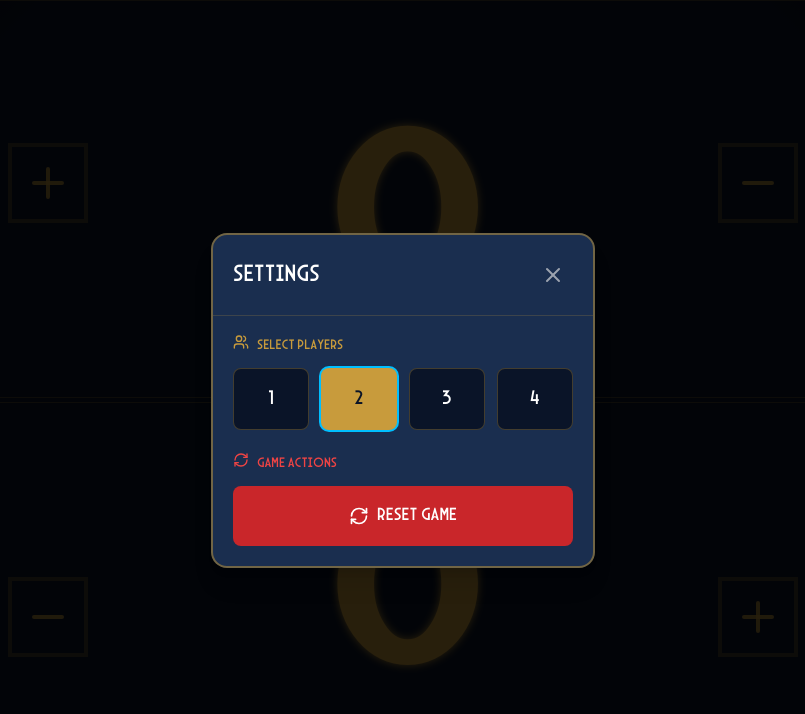
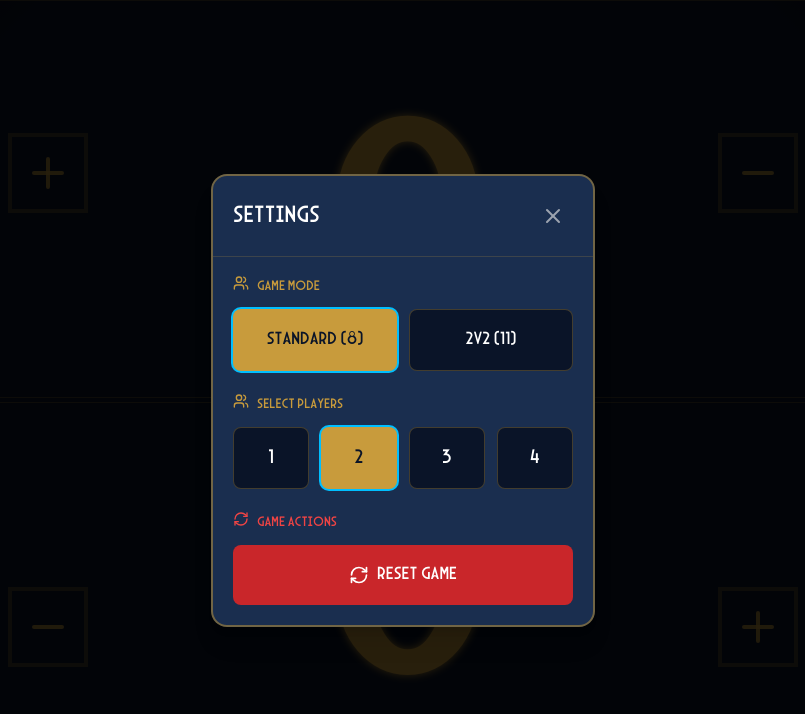
Before and after one commit to MerlinSleeps/runic-counter, a React (Vite) app: page / in a window 1280 px wide. Both pictures are taken after a click on the button 640 px from the left and 400 px from the top of the page. Shown: the top 714 px of the page, without its empty margins (237-1042 px from the left). Built offline with nearby package versions, Linux system fonts and the light colour scheme; a web font is replaced by a local one.

Commit message:
Added 2v2 Mode

```diff
--- a/src/App.tsx
+++ b/src/App.tsx
@@ -69,8 +69,6 @@ export default function App() {
     getFromStorage('runicCounterScores', [0, 0, 0, 0])
   );
 
-  const isGameInWinningState = scores.some(score => score >= 8);
-
   const [showSettings, setShowSettings] = useState<boolean>(false);
 
   const [playerRunes, setPlayerRunes] = useState<string[][]>([[], [], [], []]);
@@ -78,6 +76,14 @@ export default function App() {
   const [showRuneModalFor, setShowRuneModalFor] = useState<number | null>(null);
 
   const [animationDirections, setAnimationDirections] = useState<number[]>([1, 1, 1, 1]);
+
+  const [gameMode, setGameMode] = useState<'standard' | '2v2'>(() =>
+    getFromStorage('runicCounterGameMode', 'standard')
+  );
+
+  const winScore = gameMode === 'standard' ? 8 : 11;
+
+  const isGameInWinningState = scores.some(score => score >= winScore);
 
   useEffect(() => {
     localStorage.setItem('runicCounterPlayerCount', JSON.stringify(playerCount));
@@ -87,12 +93,15 @@ export default function App() {
     localStorage.setItem('runicCounterScores', JSON.stringify(scores));
   }, [scores]);
 
+  useEffect(() => {
+    localStorage.setItem('runicCounterGameMode', JSON.stringify(gameMode));
+  }, [gameMode]);
+
   const handleIncrement = (index: number) => {
     setAnimationDirections(prev => prev.map((dir, i) => (i === index ? 1 : dir)));
 
     setScores(prevScores =>
-      prevScores.map((score, i) => (i === index ? Math.min(11, score + 1) : score))
-    );
+      prevScores.map((score, i) => (i === index ? Math.min(winScore, score + 1) : score)));
   };
 
   const handleDecrement = (index: number) => {
@@ -110,6 +119,21 @@ export default function App() {
 
   const handleSetPlayerCount = (count: number) => {
     setPlayerCount(count);
+    handleResetGame();
+    if (count !== 2) {
+      setGameMode('standard');
+    }
+    setShowSettings(false);
+  };
+
+  const handleSetStandardMode = () => {
+    setGameMode('standard');
+    setShowSettings(false);
+  };
+
+  const handleSet2v2Mode = () => {
+    setGameMode('2v2');
+    setPlayerCount(2); // Force 2-player layout
     handleResetGame();
     setShowSettings(false);
   };
@@ -133,7 +157,7 @@ export default function App() {
   const getPlayerClass = (index: number) => {
     let classes = 'relative p-4 bg-transparent border border-arcane-gold/30 transition-all duration-300 h-full';
 
-    if (scores[index] >= 8) {
+    if (scores[index] >= winScore) {
       classes += ' shadow-glow-blue';
     }
 
@@ -204,7 +228,7 @@ export default function App() {
                   className="text-xl md:text-2xl text-arcane-gold/70 tracking-[.2em] uppercase
                              hover:text-hextech-blue transition-colors duration-200"
                 >
-                  Player {index + 1}
+                  {gameMode === '2v2' ? 'Team' : 'Player'} {index + 1}
                 </button>
               </div>
 
@@ -216,7 +240,7 @@ export default function App() {
                   animate={{ y: 0, opacity: 1 }}
                   exit={{ y: animationDirections[index] * -20, opacity: 0 }}
                   transition={{ duration: 0.2 }}
-                  className={`player-score ${score >= 8
+                  className={`player-score ${score >= winScore
                     ? 'text-hextech-blue text-shadow-glow-blue'
                     : 'text-arcane-gold text-shadow-glow-gold'
                   }`}
@@ -261,10 +285,10 @@ export default function App() {
                 </div>
                 <button
                   onClick={() => setShowRuneModalFor(index)}
-                  className="text-xl md:text-2xl text-arcane-gold/70 tracking-[.2em] uppercase
+                  className="text-xl md:text-2xl landscape:lg:mt-4 text-arcane-gold/70 tracking-[.2em] uppercase
                              hover:text-hextech-blue transition-colors duration-200"
                 >
-                  Player {index + 1}
+                  {gameMode === '2v2' ? 'Team' : 'Player'} {index + 1}
                 </button>
               </div>
 
@@ -287,7 +311,7 @@ export default function App() {
                     animate={{ y: 0, opacity: 1 }}
                     exit={{ y: animationDirections[index] * -20, opacity: 0 }}
                     transition={{ duration: 0.2 }}
-                    className={`player-score ${score >= 8
+                    className={`player-score ${score >= winScore
                       ? 'text-hextech-blue text-shadow-glow-blue'
                       : 'text-arcane-gold text-shadow-glow-gold'
                     }`}
@@ -350,6 +374,36 @@ export default function App() {
             </div>
 
             <div className="p-5 space-y-6">
+
+              <div>
+                <label className="block text-sm font-arcane text-arcane-gold mb-3">
+                  <Users size={16} className="inline-block mr-2 -mt-1" />
+                  Game Mode
+                </label>
+                <div className="grid grid-cols-2 gap-3">
+                  <button
+                    onClick={handleSetStandardMode}
+                    className={`p-4 rounded-lg font-arcane text-lg transition-all duration-200
+                                  ${gameMode === 'standard'
+                        ? 'bg-arcane-gold text-arcane-dark ring-2 ring-hextech-blue'
+                        : 'bg-arcane-dark text-white hover:bg-arcane-dark/70 border border-arcane-gold/30'
+                      }`}
+                  >
+                    Standard (8)
+                  </button>
+                  <button
+                    onClick={handleSet2v2Mode}
+                    className={`p-4 rounded-lg font-arcane text-lg transition-all duration-200
+                                  ${gameMode === '2v2'
+                        ? 'bg-arcane-gold text-arcane-dark ring-2 ring-hextech-blue'
+                        : 'bg-arcane-dark text-white hover:bg-arcane-dark/70 border border-arcane-gold/30'
+                      }`}
+                  >
+                    2v2 (11)
+                  </button>
+                </div>
+              </div>
+
               <div>
                 <label className="block text-sm font-arcane text-arcane-gold mb-3">
                   <Users size={16} className="inline-block mr-2 -mt-1" />
@@ -360,11 +414,16 @@ export default function App() {
                     <button
                       key={count}
                       onClick={() => handleSetPlayerCount(count)}
+                      // --- ADD THIS DISABLED LOGIC ---
+                      disabled={gameMode === '2v2' && count !== 2}
                       className={`p-4 rounded-lg font-arcane text-xl transition-all duration-200
                                   ${playerCount === count
                           ? 'bg-arcane-gold text-arcane-dark ring-2 ring-hextech-blue'
                           : 'bg-arcane-dark text-white hover:bg-arcane-dark/70 border border-arcane-gold/30'
-                        }`}
+                        }
+                                  ${/* --- ADD THIS DISABLED STYLE --- */''}
+                                  ${gameMode === '2v2' && count !== 2 && 'opacity-50 cursor-not-allowed'}
+                                `}
                     >
                       {count}
                     </button>
```
Lines whose indentation alone changed are shown as unchanged.
